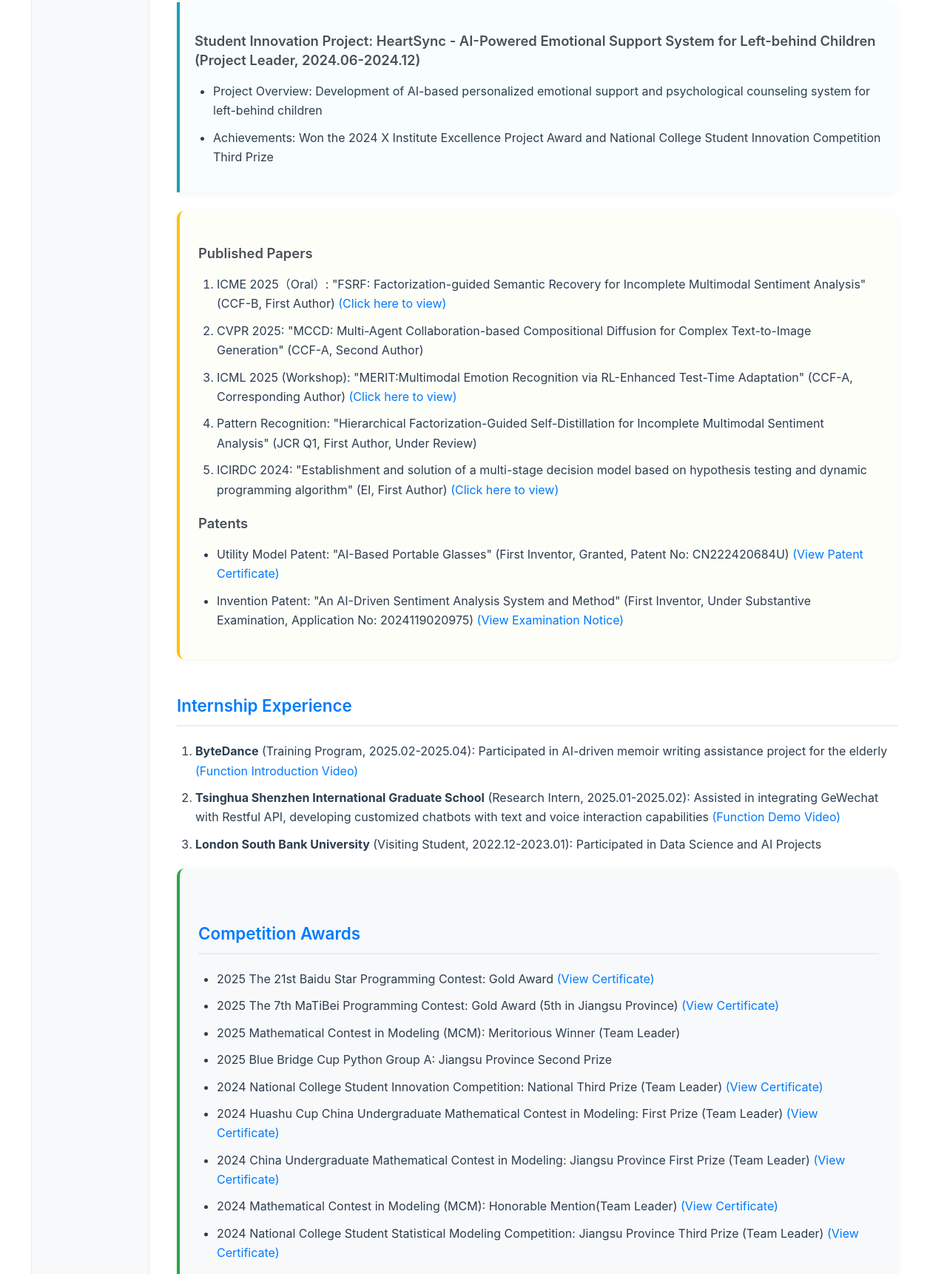
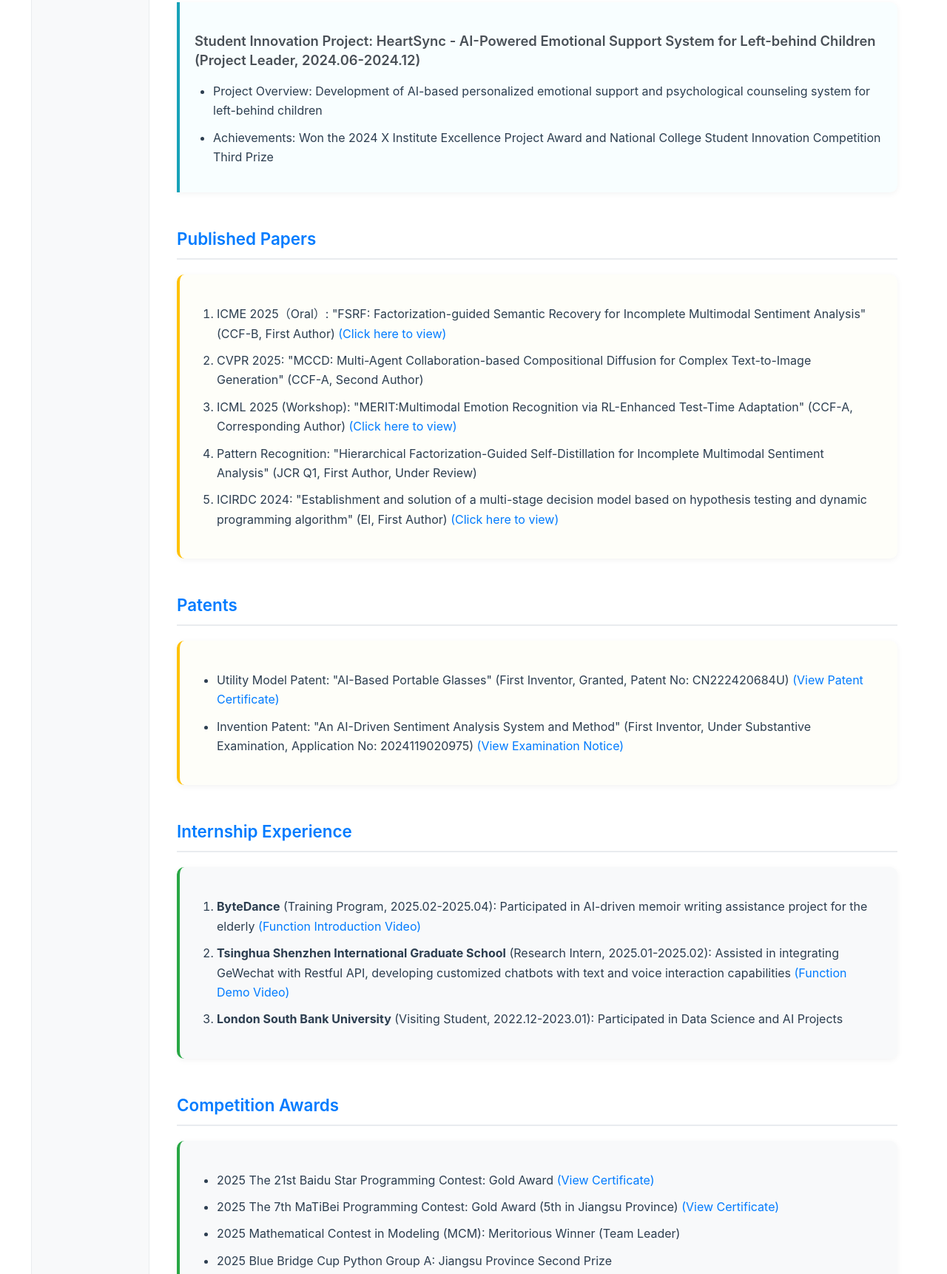
Before and after one commit to Newzil-git/newzil-git.github.io, a plain HTML site: page index_en.html in a window 1280 px wide. Shown: the part 2528-4250 px from the top of the page at 74% size. Drawn offline with nearby package versions, Linux system fonts and the light colour scheme; no server answers.

Commit message:
更新英文版bug

```diff
--- a/index_en.html
+++ b/index_en.html
@@ -101,8 +101,8 @@ Contact: +86 13721121001 (WeChat)</p>
 </ul>
 </div>
 
+<h2>Published Papers</h2>
 <div class="paper-list">
-<h3>Published Papers</h3>
 <ol>
 <li><p>ICME 2025（Oral）: "FSRF: Factorization-guided Semantic Recovery for Incomplete Multimodal Sentiment Analysis" (CCF-B, First Author) <a href="phb/ICME_2025_FSRF__Factorization_guided_Semantic_Recovery_for_Incomplete_Multimodal_Sentiment_Analysis.pdf">(Click here to view)</a></p></li>
 <li><p>CVPR 2025: "MCCD: Multi-Agent Collaboration-based Compositional Diffusion for Complex Text-to-Image Generation" (CCF-A, Second Author)</p></li>
@@ -110,8 +110,10 @@ Contact: +86 13721121001 (WeChat)</p>
 <li><p>Pattern Recognition: "Hierarchical Factorization-Guided Self-Distillation for Incomplete Multimodal Sentiment Analysis" (JCR Q1, First Author, Under Review)</p></li>
 <li><p>ICIRDC 2024: "Establishment and solution of a multi-stage decision model based on hypothesis testing and dynamic programming algorithm" (EI, First Author) <a href="phb/Establishment and Solution of a Multi-Stage Decision Model Based on Hypothesis Testing and Dynamic Programming Algorithm.pdf">(Click here to view)</a></p></li>
 </ol>
+</div>
 
-<h3>Patents</h3>
+<h2>Patents</h2>
+<div class="paper-list">
 <ul>
 <li><p>Utility Model Patent: "AI-Based Portable Glasses" (First Inventor, Granted, Patent No: CN222420684U) <a href="专利/202423220588X-一种基于人工智能的便携式眼镜-实用新型专利证书.pdf">(View Patent Certificate)</a></p></li>
 <li><p>Invention Patent: "An AI-Driven Sentiment Analysis System and Method" (First Inventor, Under Substantive Examination, Application No: 2024119020975) <a href="专利/2024119020975-一种基于人工智能驱动的情感分析系统及方法-发明专利申请进入实质审查阶段通知书.pdf">(View Examination Notice)</a></p></li>
@@ -119,14 +121,16 @@ Contact: +86 13721121001 (WeChat)</p>
 </div>
 
 <h2>Internship Experience</h2>
+<div class="award-list">
 <ol>
 <li><p><b>ByteDance</b> (Training Program, 2025.02-2025.04): Participated in AI-driven memoir writing assistance project for the elderly <a href="https://www.bilibili.com/video/BV1YgZNY9EEj/?vd_source=a03ee06c082a878abd4f1750620e4764">(Function Introduction Video)</a></p></li>
 <li><p><b>Tsinghua Shenzhen International Graduate School</b> (Research Intern, 2025.01-2025.02): Assisted in integrating GeWechat with Restful API, developing customized chatbots with text and voice interaction capabilities <a href="https://www.bilibili.com/video/BV1vaoeYuEFA/?vd_source=a03ee06c082a878abd4f1750620e4764">(Function Demo Video)</a></p></li>
 <li><p><b>London South Bank University</b> (Visiting Student, 2022.12-2023.01): Participated in Data Science and AI Projects</p></li>
 </ol>
+</div>
 
+<h2>Competition Awards</h2>
 <div class="award-list">
-<h2>Competition Awards</h2>
 <ul>
 <li><p>2025 The 21st Baidu Star Programming Contest: Gold Award <a href="竞赛/2025年百度之星初赛人才专项赛道获奖证书.pdf">(View Certificate)</a></p></li>
 <li><p>2025 The 7th MaTiBei Programming Contest: Gold Award (5th in Jiangsu Province) <a href="竞赛/2025年码蹄杯本科院校赛道省赛获奖证书.jpeg">(View Certificate)</a></p></li>
```
